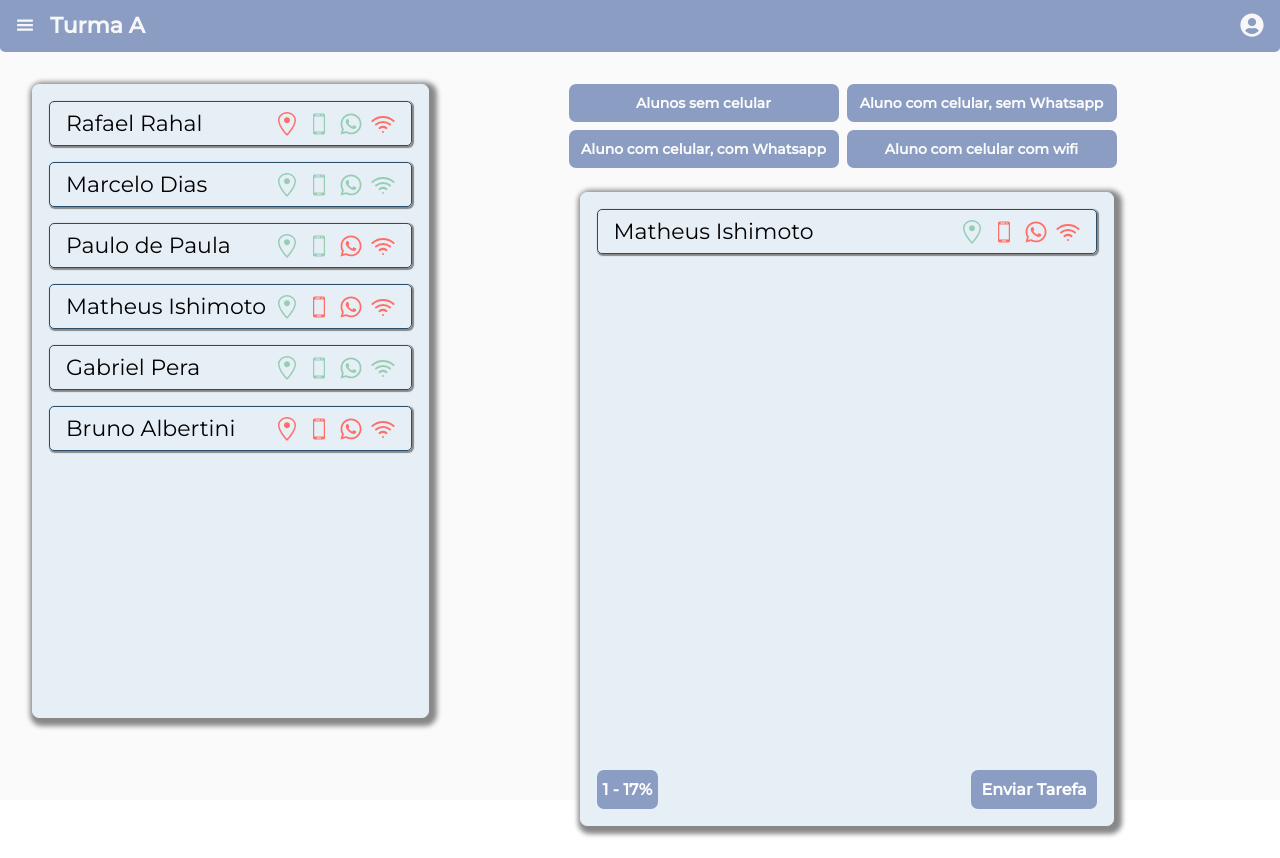
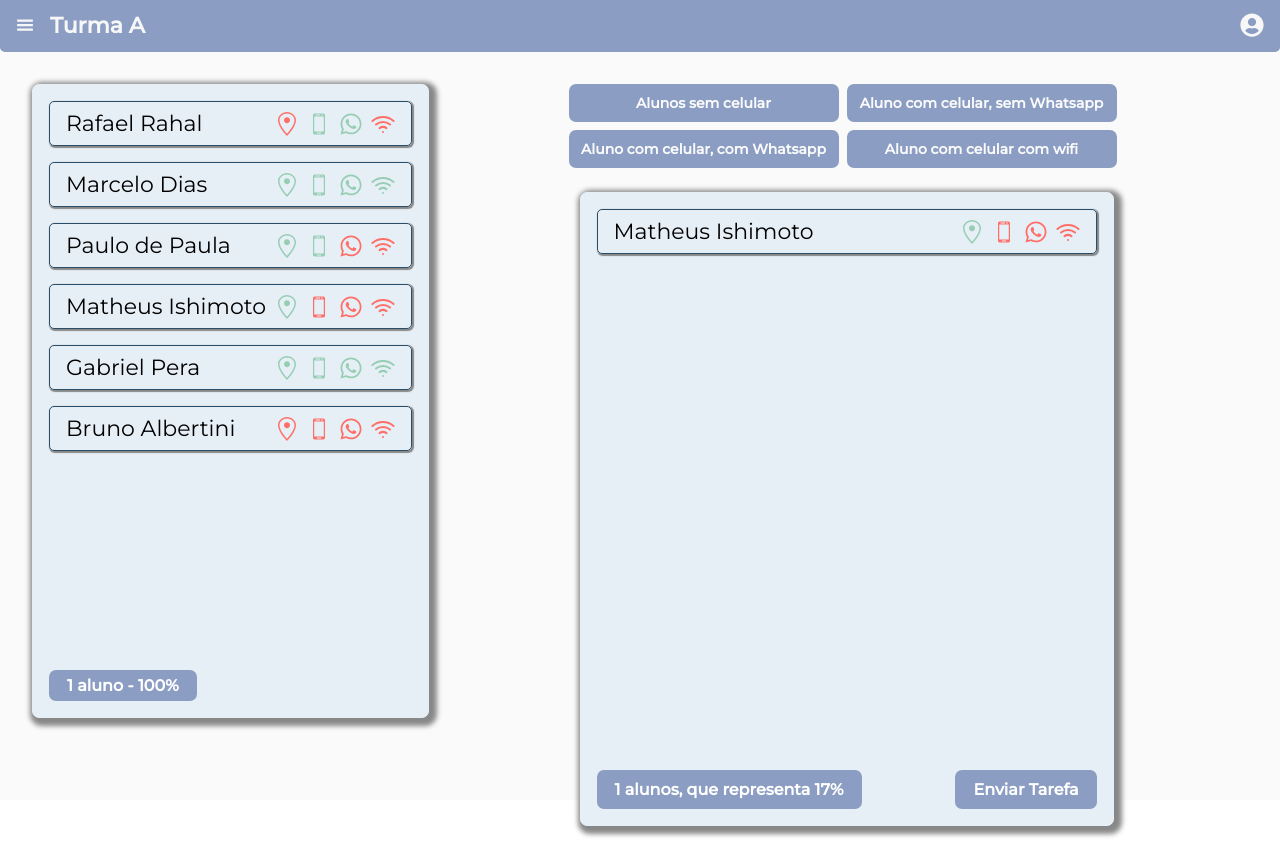
Before and after one commit to marcelodof/hackthon-covid, a React (Create React App) app in the folder front/: page / in a window 1280 px wide. Both pictures are taken after a click on the element "Alunos sem celular". Built offline with nearby package versions, Linux system fonts and the light colour scheme.

Commit message:
minor modal refactor

```diff
--- a/front/package.json
+++ b/front/package.json
@@ -9,6 +9,7 @@
     "react": "^16.13.1",
     "react-dom": "^16.13.1",
     "react-icons": "^3.10.0",
+    "react-modal": "^3.11.2",
     "react-scripts": "2.1.8"
   },
   "scripts": {
--- a/front/src/App.js
+++ b/front/src/App.js
@@ -3,6 +3,7 @@ import React, { useState } from 'react';
 import { Navbar } from './Components/Navbar/Navbar';
 import { StudentsContainer } from './Components/StudentsContainer/StudentsContainer';
 import { StudentsFilter } from './Components/StudentsFilter/StudentsFilter';
+import { NumberOfStudents } from './Components/NumberOfStudents/NumberOfStudents'
 
 import './App.css';
 
@@ -58,7 +59,7 @@ function App() {
 
     const [activeFilter, setActiveFilter] = useState(null);
 
-    const [filteredStudentsMetrics, setFilteredStudentsMetrics] = useState({studentsCount:null, studentsPercentage:null});
+    const [filteredStudentsMetrics, setFilteredStudentsMetrics] = useState({studentsCount:studentsList.length, studentsPercentage:'100%'});
 
   const filterStudents = (filter) => {
     const filteredStudents = defaultStudents.filter((student) => {
@@ -71,6 +72,8 @@ function App() {
           return student[filter] && student["hasSmartphone"];
         case "hasWifi":
           return student[filter] && student["hasSmartphone"]
+        default:
+          return null;
       }
     })
     const studentsPercentage = (filteredStudents.length/defaultStudents.length).toFixed(2)*100
@@ -80,11 +83,15 @@ function App() {
     setActiveFilter(filter);
   }
 
+  const metricsText = `${studentsList.length} aluno - 100%`
+
   return (
     <div className="App">
       <Navbar />
       <div className="content-container">
-        <StudentsContainer studentsList={defaultStudents} />
+        <StudentsContainer studentsList={defaultStudents}>
+          <NumberOfStudents metricsText={metricsText} />
+        </StudentsContainer>
         <StudentsFilter
           handleFilter={filterStudents}
           studentsList={studentsList}
--- /dev/null
+++ b/front/src/Components/NumberOfStudents/NumberOfStudents.css
@@ -0,0 +1,31 @@
+.filter-content-bottom {
+    display: flex;
+    flex-direction: row;
+    justify-content: space-between;
+}
+
+.modal-button {
+    border: 2px solid #8b9dc3;
+    border-radius: 7px;
+    background-color: #8b9dc3;
+    color: white;
+    padding: 8px;
+    font-weight: bold;
+    cursor: pointer;
+    padding-left: 16px;
+    padding-right: 16px;
+}
+
+.students-metrics {
+    border: 2px solid #8b9dc3;
+    border-radius: 7px;
+    background-color: #8b9dc3;
+    color: white;
+    padding: 4px;
+    display: flex;
+    flex-direction: column;
+    justify-content: center;
+    font-weight: bold;
+    padding-left: 16px;
+    padding-right: 16px;
+}
--- /dev/null
+++ b/front/src/Components/NumberOfStudents/NumberOfStudents.js
@@ -0,0 +1,20 @@
+import React from 'react';
+
+
+import './NumberOfStudents.css';
+
+export const NumberOfStudents = ({metricsText, actionText, toggleModal}) => {
+    return (
+        metricsText &&
+        <div className='filter-content-bottom'>
+            <div className='students-metrics'>
+                {metricsText}
+            </div>
+            { actionText && toggleModal &&
+            <div className='modal-button' onClick={(activeFilter) => toggleModal(activeFilter)}>
+                {actionText}
+            </div>
+            }
+            </div>
+    )
+}
--- a/front/src/Components/StudentsFilter/StudentsFilter.css
+++ b/front/src/Components/StudentsFilter/StudentsFilter.css
@@ -37,30 +37,3 @@
     color: #FAFAFA;
     font-weight: bold;
 }
-
-.students-metrics {
-    border: 2px solid #8b9dc3;
-    border-radius: 7px;
-    background-color: #8b9dc3;
-    color: white;
-    padding: 4px;
-    display: flex;
-    flex-direction: column;
-    justify-content: center;
-    font-weight: bold;
-}
-
-.filter-content-bottom {
-    display: flex;
-    flex-direction: row;
-    justify-content: space-between;
-}
-
-.modal-button {
-    border: 2px solid #8b9dc3;
-    border-radius: 7px;
-    background-color: #8b9dc3;
-    color: white;
-    padding: 8px;
-    font-weight: bold;
-}
--- a/front/src/Components/StudentsFilter/StudentsFilter.js
+++ b/front/src/Components/StudentsFilter/StudentsFilter.js
@@ -5,6 +5,7 @@ import { StudentsContainer } from '../StudentsContainer/StudentsContainer'
 import { TaskModal } from '../TaskModal/TaskModal';
 
 import './StudentsFilter.css';
+import { NumberOfStudents } from '../NumberOfStudents/NumberOfStudents';
 
 export const StudentsFilter = ({handleFilter, studentsList, studentsMetrics, activeFilter}) => {
 
@@ -13,6 +14,8 @@ export const StudentsFilter = ({handleFilter, studentsList, studentsMetrics, act
     const toggleModal = () => {
         setIsModalOpen(!isModalOpen)
     }
+
+    const metricsText = `${studentsMetrics.studentsCount} alunos, que representa ${studentsMetrics.studentsPercentage}%`
 
     return (
         <div>
@@ -33,17 +36,7 @@ export const StudentsFilter = ({handleFilter, studentsList, studentsMetrics, act
                 </div>
                 <div className='filter-content'>
                     <StudentsContainer studentsList={studentsList}>
-                        {activeFilter
-                        ? <div className='filter-content-bottom'>
-                            <div className='students-metrics'>
-                                {studentsMetrics.studentsCount} - {studentsMetrics.studentsPercentage}%
-                            </div>
-                            <div className='modal-button' onClick={(activeFilter) => toggleModal(activeFilter)}>
-                                Enviar Tarefa
-                            </div>
-                        </div>
-                        : <div></div>
-                        }
+                        {activeFilter && <NumberOfStudents metricsText={metricsText} actionText={"Enviar Tarefa"} toggleModal={toggleModal} />}
                     </StudentsContainer>
                 </div>
             </div>
```
